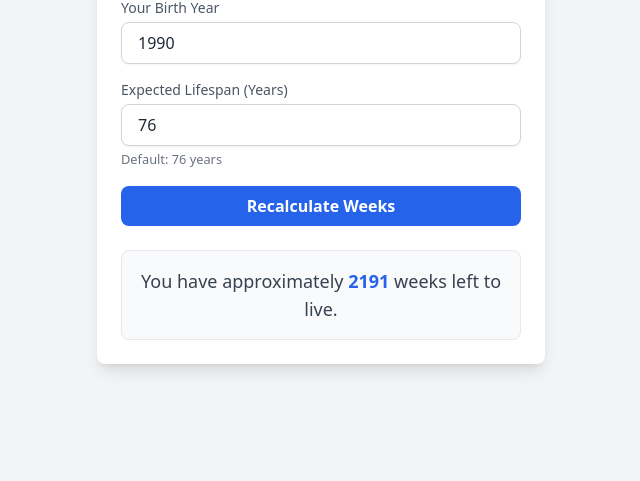
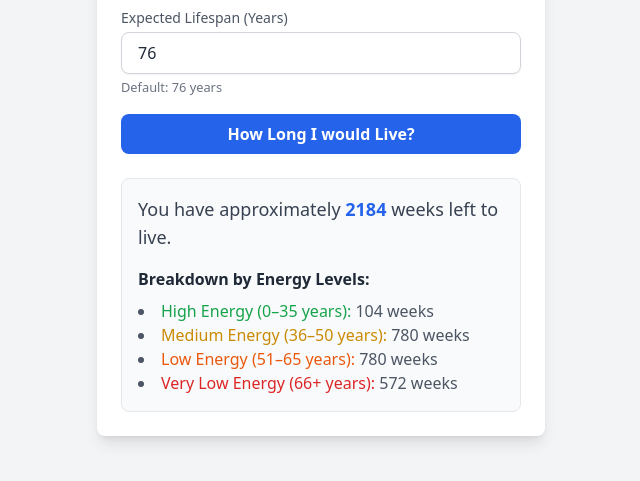
Before and after one commit to dazimax/timetolive, a plain HTML site: page Index.html in a window 1280 px wide. Shown: the part 255-736 px from the top of the page, without its empty margins (319-959 px from the left). Drawn offline with nearby package versions, Linux system fonts and the light colour scheme.

Commit message:
Added the energy levels for available weeks

```diff
--- a/Index.html
+++ b/Index.html
@@ -3,9 +3,17 @@
 <head>
     <meta charset="UTF-8">
     <meta name="viewport" content="width=device-width, initial-scale=1.0">
-    <title>Weeks Left to Live</title>
+    <title>Weeks Left to Live with Energy Levels</title>
     <script src="https://unpkg.com/vue@3/dist/vue.global.js"></script>
     <script src="https://cdn.tailwindcss.com"></script>
+    <meta name="description" content="Calculate how many weeks you have left to live based on your age, expected lifespan, and current energy levels. Discover how much time remains in terms of weeks with this easy-to-use life expectancy calculator.">
+    <meta name="keywords" content="life expectancy calculator, how long will I live in weeks, energy levels calculator, remaining life calculator, life span calculator, energy left in weeks">
+    <meta name="robots" content="index, follow">
+    <meta property="og:title" content="How Long I Would Live in Weeks Calculator with Available Energy Levels Left in Weeks">
+    <meta property="og:description" content="Use this simple calculator to determine how many weeks you have left to live based on your current age, expected lifespan, and available energy levels. Get a clearer picture of your remaining time.">
+    <meta property="og:url" content="https://67654b9bad768055a6744eda--howlongdoihave.netlify.app">
+    <meta name="twitter:title" content="How Long I Would Live in Weeks Calculator">
+    <meta name="twitter:description" content="Calculate the number of weeks you have left to live and how much energy you have remaining with this life expectancy and energy level calculator.">
 </head>
 <body class="bg-gray-100 text-gray-800">
 <div id="app" class="min-h-screen flex items-center justify-center px-4">
@@ -40,13 +48,22 @@
                     type="submit"
                     class="w-full bg-blue-600 text-white font-semibold py-2 px-4 rounded-lg hover:bg-blue-700 focus:outline-none focus:ring focus:ring-blue-300"
             >
-                Recalculate Weeks
+                How Long I would Live?
             </button>
         </form>
-        <div v-if="weeksLeft !== null" class="mt-6 p-4 bg-gray-50 rounded-lg border border-gray-200 text-center">
+        <div v-if="weeksLeft !== null" class="mt-6 p-4 bg-gray-50 rounded-lg border border-gray-200">
             <p class="text-lg font-medium text-gray-700">
                 You have approximately <span class="text-blue-600 font-bold">{{ weeksLeft }}</span> weeks left to live.
             </p>
+            <div class="mt-4 space-y-2">
+                <p><strong>Breakdown by Energy Levels:</strong></p>
+                <ul class="list-disc list-inside text-gray-600">
+                    <li><span class="text-green-600">High Energy (0–35 years):</span> {{ energyLevels.high }} weeks</li>
+                    <li><span class="text-yellow-600">Medium Energy (36–50 years):</span> {{ energyLevels.medium }} weeks</li>
+                    <li><span class="text-orange-600">Low Energy (51–65 years):</span> {{ energyLevels.low }} weeks</li>
+                    <li><span class="text-red-600">Very Low Energy (66+ years):</span> {{ energyLevels.veryLow }} weeks</li>
+                </ul>
+            </div>
         </div>
     </div>
 </div>
@@ -55,43 +72,58 @@
     const app = Vue.createApp({
         data() {
             return {
-                birthYear: localStorage.getItem('birthYear') || 1990, // Default to 1990 if not in local storage
+                birthYear: localStorage.getItem('birthYear') || 1990, // Default birth year
                 expectedAge: 76, // Default lifespan
-                weeksLeft: null, // Calculated weeks left
+                weeksLeft: null, // Total calculated weeks left
+                energyLevels: { // Weeks for each energy level
+                    high: 0,
+                    medium: 0,
+                    low: 0,
+                    veryLow: 0
+                }
             };
         },
         methods: {
             calculateWeeks() {
-                // Ensure valid inputs before calculation
                 if (this.birthYear && this.expectedAge) {
                     const today = new Date();
                     const currentYear = today.getFullYear();
+                    const currentAge = currentYear - this.birthYear;
+                    const totalWeeks = (this.expectedAge - currentAge) * 52;
 
-                    // Calculate the end-of-life date
-                    const endDate = new Date(
-                        parseInt(this.birthYear) + parseInt(this.expectedAge),
-                        today.getMonth(),
-                        today.getDate()
-                    );
+                    this.weeksLeft = Math.max(totalWeeks, 0);
 
-                    // Calculate the difference in milliseconds between endDate and today
-                    const millisecondsLeft = endDate - today;
-
-                    // Convert milliseconds to weeks
-                    const weeksLeft = Math.floor(millisecondsLeft / (1000 * 60 * 60 * 24 * 7));
-
-                    // Store the calculated weeks, ensuring the value isn't negative
-                    this.weeksLeft = Math.max(weeksLeft, 0);
-
-                    // Save birthYear in local storage for future use
+                    this.energyLevels = this.calculateEnergyLevels(currentAge, this.expectedAge);
                     localStorage.setItem('birthYear', this.birthYear);
                 }
             },
+            calculateEnergyLevels(currentAge, expectedAge) {
+                const weeksPerYear = 52;
+                const ageRanges = {
+                    high: [0, 35],
+                    medium: [36, 50],
+                    low: [51, 65],
+                    veryLow: [66, expectedAge]
+                };
+
+                const energyWeeks = { high: 0, medium: 0, low: 0, veryLow: 0 };
+
+                for (const [key, range] of Object.entries(ageRanges)) {
+                    const startAge = Math.max(currentAge, range[0]);
+                    const endAge = Math.min(range[1], expectedAge);
+
+                    if (startAge <= endAge) {
+                        const yearsInRange = endAge - startAge + 1;
+                        energyWeeks[key] = yearsInRange * weeksPerYear;
+                    }
+                }
+
+                return energyWeeks;
+            }
         },
         mounted() {
-            // Automatically calculate weeks left on page load
-            this.calculateWeeks();
-        },
+            this.calculateWeeks(); // Auto-calculate on page load
+        }
     });
 
     app.mount('#app');
```
